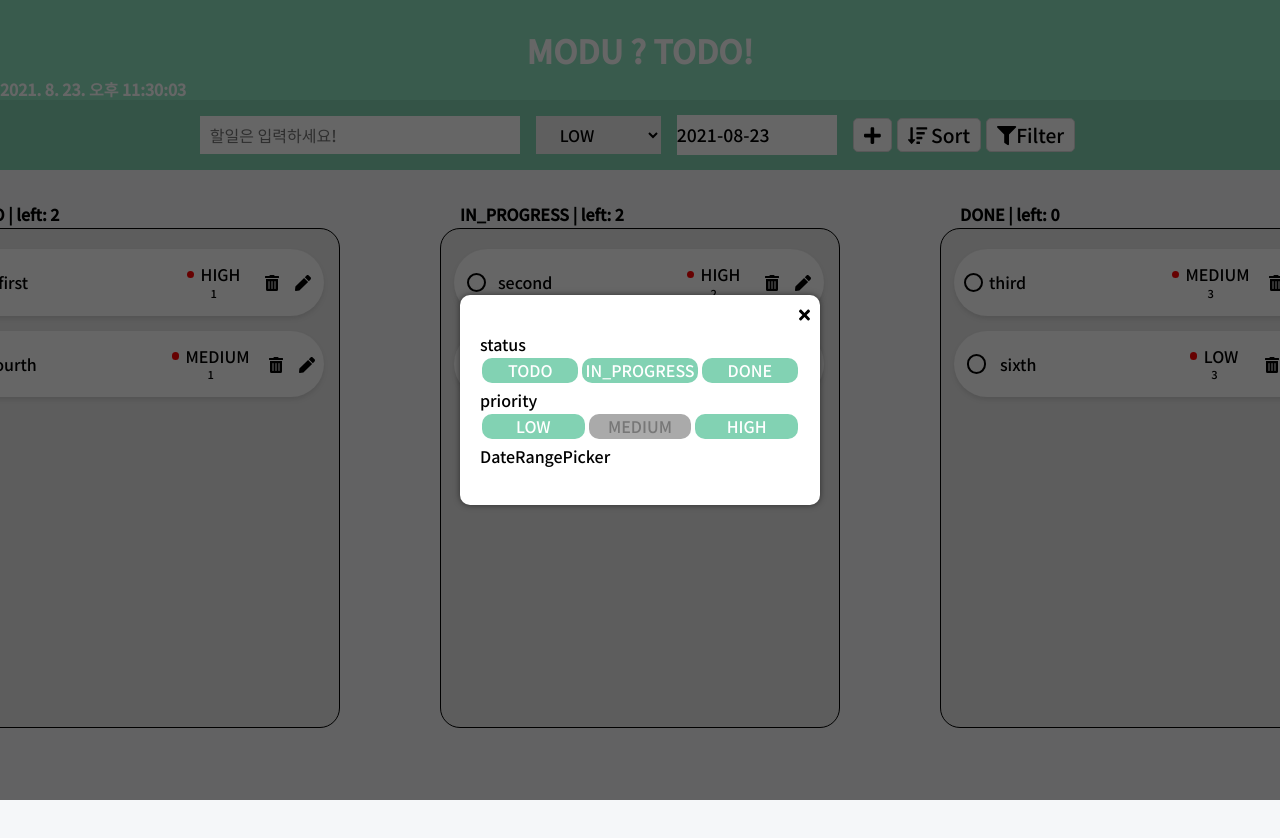
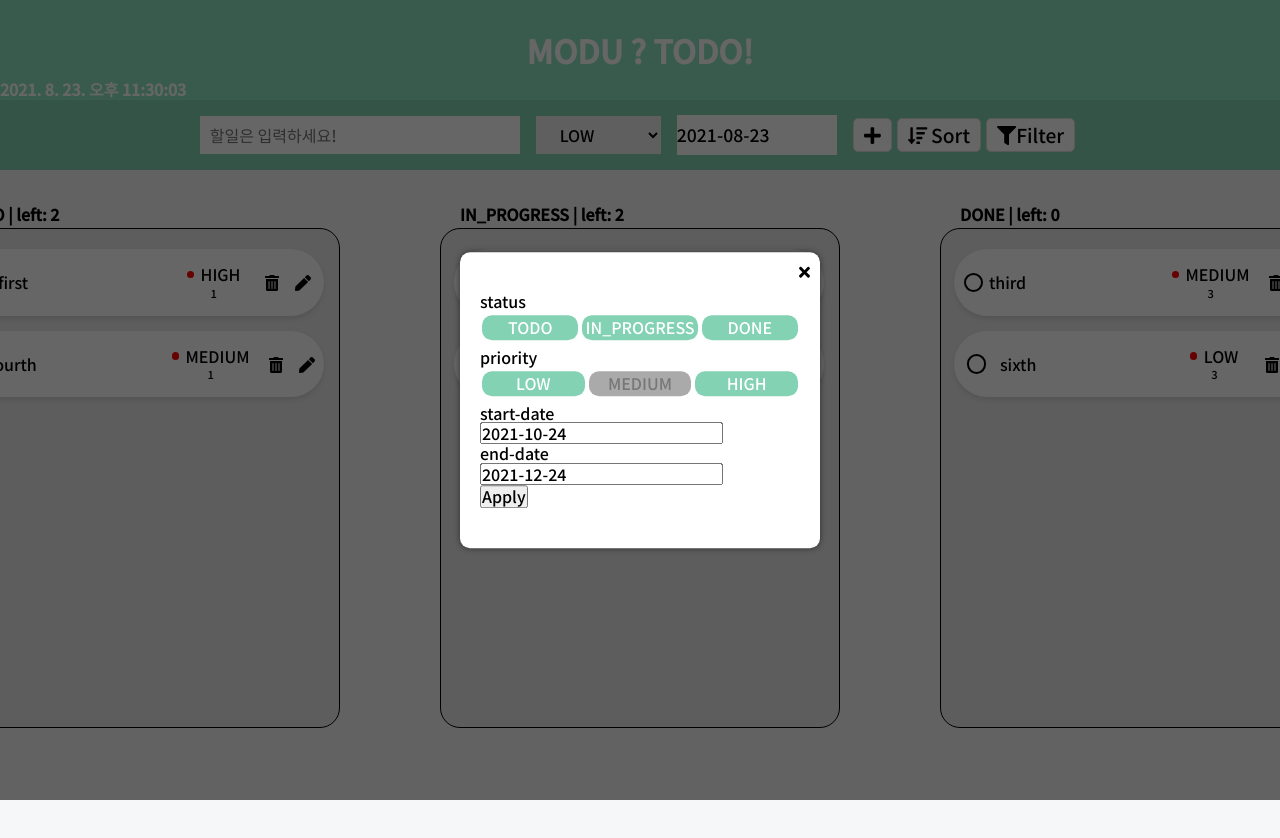
Before and after one commit to team2-freeOnBorading/modu-todo, a React (Create React App) app: page / in a window 1280 px wide. Both pictures are taken after a click on the button "Filter". Shown: the top 838 px of the page. Built offline with nearby package versions, Linux system fonts and the light colour scheme.

Commit message:
feat: datepicker , apply Button 추가

```diff
--- a/src/components/common/Modal/FilterModal/DateRangePicker.tsx
+++ /dev/null
@@ -1,7 +0,0 @@
-import React from 'react';
-
-const DateRangePicker = () => {
-  return <div>DateRangePicker</div>;
-};
-
-export default DateRangePicker;
--- /dev/null
+++ b/src/components/common/Modal/FilterModal/FilterDatePicker.tsx
@@ -0,0 +1,36 @@
+import React from 'react';
+import styled from 'styled-components';
+import DatePicker from 'react-datepicker';
+
+interface IFilterDatePicker {
+  info: string;
+  stateKey: string;
+  dateValue?: Date;
+  handleFilter: (key: string, option: Date) => void;
+}
+
+const FilterDatePicker: React.FC<IFilterDatePicker> = ({ info, stateKey, dateValue, handleFilter }) => {
+  return (
+    <Wrapper>
+      {info}
+      <DatePickerWrapper>
+        <DatePicker
+          dateFormat='yyyy-MM-dd'
+          minDate={new Date()}
+          closeOnScroll={true}
+          placeholderText='마감 날짜 선택'
+          selected={dateValue}
+          onChange={(date: Date) => {
+            handleFilter(stateKey, date);
+          }}
+        />
+      </DatePickerWrapper>
+    </Wrapper>
+  );
+};
+
+const Wrapper = styled.div``;
+
+const DatePickerWrapper = styled.div``;
+
+export default FilterDatePicker;
--- a/src/components/common/Modal/FilterModal/FilterModal.tsx
+++ b/src/components/common/Modal/FilterModal/FilterModal.tsx
@@ -1,8 +1,9 @@
 import React, { useState } from 'react';
+import styled from 'styled-components';
 import { Priority, Status } from 'type';
 import Modal, { ModalProps } from '../Modal';
 import ToggleHandler from './ToggleHandler';
-import DateRangePicker from './DateRangePicker';
+import DatePicker from './FilterDatePicker';
 
 export interface IFilterOptions {
   status: Status[];
@@ -29,7 +30,7 @@ const priorityToggleList: Priority[] = [Priority.LOW, Priority.MEDIUM, Priority.
 const FilterModal: React.FC<FilterModalProps> = ({ filterOptions = mockFilterOption, visible, onClose }) => {
   const [filter, setFilter] = useState<IFilterOptions>(filterOptions);
 
-  const handleFilter = (key: string, option: (Priority | Status)[]) => {
+  const handleFilter = (key: string, option: (Priority | Status)[] | Date) => {
     setFilter((prev) => {
       return { ...prev, [key]: option };
     });
@@ -39,9 +40,13 @@ const FilterModal: React.FC<FilterModalProps> = ({ filterOptions = mockFilterOpt
     <Modal visible={visible} onClose={onClose}>
       <ToggleHandler info='status' toggleList={statusToggleList} activeList={filter.status} handleFilter={handleFilter} />
       <ToggleHandler info='priority' toggleList={priorityToggleList} activeList={filter.priority} handleFilter={handleFilter} />
-      <DateRangePicker />
+      <DatePicker info='start-date' stateKey='startDate' dateValue={filter.startDate} handleFilter={handleFilter} />
+      <DatePicker info='end-date' stateKey='endDate' dateValue={filter.endDate} handleFilter={handleFilter} />
+      <ApplyButton onClick={() => console.log(filter, 'applyAction')}>Apply</ApplyButton>
     </Modal>
   );
 };
 
+const ApplyButton = styled.button``;
+
 export default FilterModal;
--- a/src/components/common/Modal/FilterModal/ToggleHandler.tsx
+++ b/src/components/common/Modal/FilterModal/ToggleHandler.tsx
@@ -19,23 +19,23 @@ const ToggleHandler: React.FC<ToggleHandler<Priority | Status>> = ({ toggleList,
     handleFilter(info, newActiveList);
   };
   return (
-    <ToggleHandlerContainer>
+    <Wrapper>
       {info}
-      <ToggleItemListContainer>
+      <ToggleItemListWrapper>
         {toggleList.map((item, index) => {
           const isActive = activeList.some((value) => value === item);
           return <ToggleItem key={index} value={item} isActive={isActive} onClick={onClick} />;
         })}
-      </ToggleItemListContainer>
-    </ToggleHandlerContainer>
+      </ToggleItemListWrapper>
+    </Wrapper>
   );
 };
 
-const ToggleHandlerContainer = styled.div`
+const Wrapper = styled.div`
   padding-bottom: 6px;
 `;
 
-const ToggleItemListContainer = styled.div`
+const ToggleItemListWrapper = styled.div`
   display: flex;
   padding-top: 3px;
   justify-content: space-around;
```
